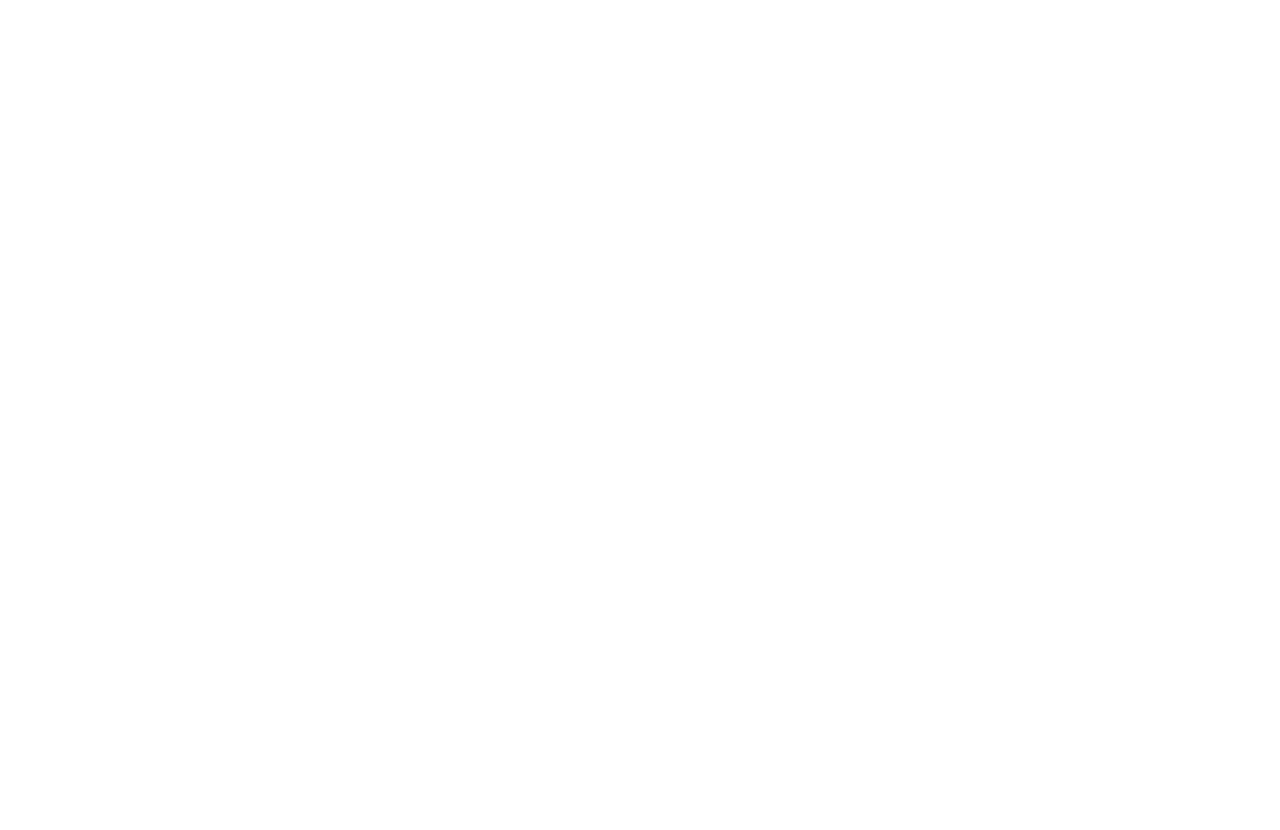
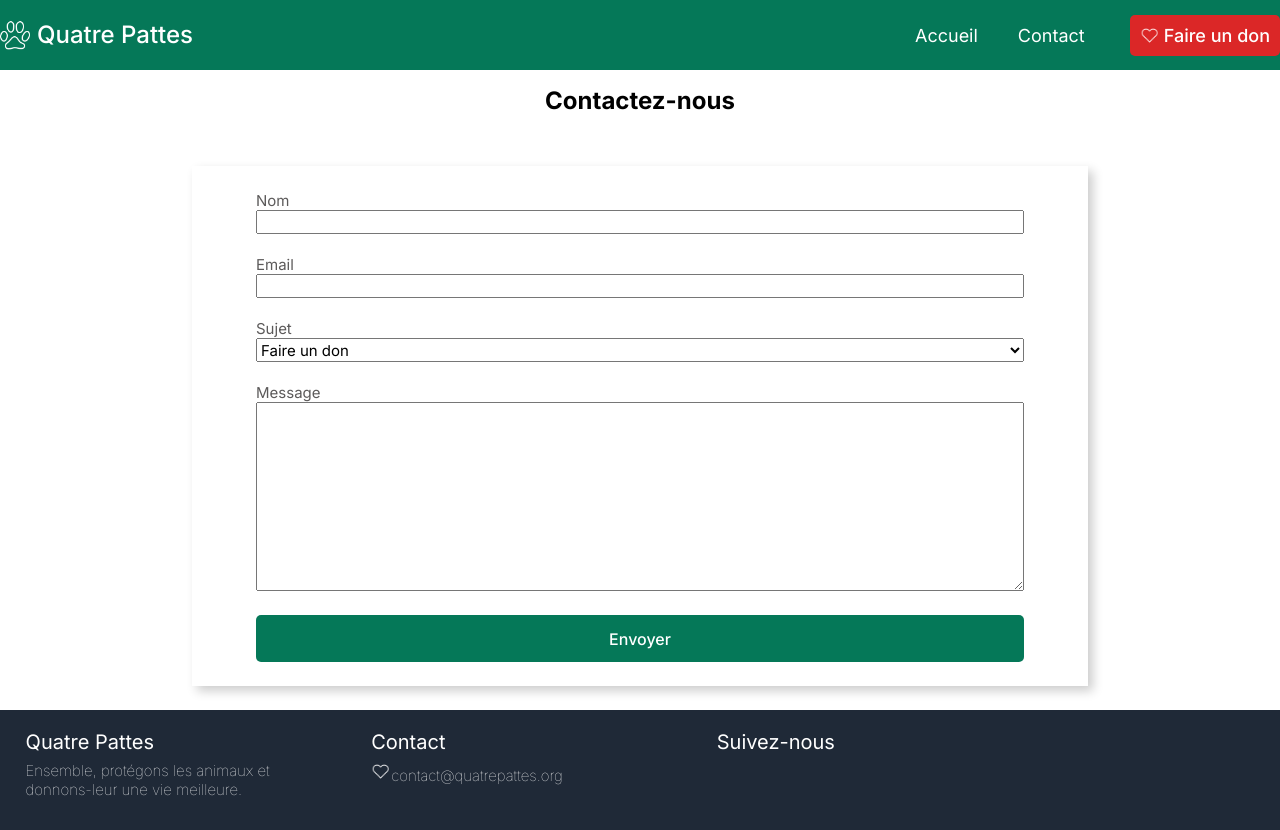
Before and after one commit to clemencemls/Quatre-pattes, a plain HTML site: page contact.html in a window 1280 px wide. Before the commit the page ends 800 px from the top, so only its background shows below. Drawn offline with Linux system fonts and the light colour scheme.

Commit message:
ajout de la page contact

```diff
--- a/contact.html
+++ b/contact.html
@@ -0,0 +1,97 @@
+<!DOCTYPE html>
+<html lang="en">
+  <head>
+    <meta charset="UTF-8" />
+    <meta name="viewport" content="width=device-width, initial-scale=1.0" />
+    <title>Quatre Pattes</title>
+    <link rel="stylesheet" href="css/global.css" />
+    <link rel="shortcut icon" href="Images/Logo.png" type="image/x-icon" />
+  </head>
+  <body>
+    <header class="header">
+      <nav class="header__nav">
+        <div class="nav__logo">
+          <img src="Images/Logo.png" alt="" class="nav__logo-img" />
+          <p class="nav__logo-txt">Quatre Pattes</p>
+        </div>
+        <div class="nav__menu">
+          <ul class="nav__menu-liste">
+            <li><a class="nav__menu-li" href="index.html">Accueil</a></li>
+            <li><a class="nav__menu-li" href="contact.html">Contact</a></li>
+          </ul>
+          <a class="nav__menu-lien" href="#don">
+            <button class="nav__menu-all-button" class="button-header">
+              <img class="nav__menu-heart" src="Images/heartlogo.png" alt="" />
+              Faire un don
+            </button>
+          </a>
+        </div>
+      </nav>
+    </header>
+    <main>
+      <section class="main__formulaire" id="marge">
+        <h1 class="don__titre">Contactez-nous</h1>
+        <div class="main__formulaire__bloc">
+          <div class="formulaire">
+            <form action="traitement.php" method="POST">
+              <label class="formulaire__bloc-txt" for="name">Nom</label><br />
+              <input type="text" id="name" name="name" required /><br /><br />
+              <label class="formulaire__bloc-txt" for="email">Email</label
+              ><br />
+              <input
+                type="email"
+                id="email"
+                name="email"
+                required
+              /><br /><br />
+              <label class="formulaire__bloc-txt" for="langue">Sujet</label
+              ><br />
+              <select id="langue" name="langue" required>
+                <option value="don">Faire un don</option>
+                <option value="benevole">Devenir bénévole</option>
+                <option value="general">Questions générales</option>
+              </select>
+              <br /><br />
+              <label class="formulaire__bloc-txt" for="message">Message</label
+              ><br />
+              <textarea
+                id="message"
+                name="message"
+                rows="4"
+                required
+              ></textarea>
+              <br />
+              <br />
+
+              <button id="bouton-formulaire" type="submit">Envoyer</button>
+            </form>
+          </div>
+        </div>
+      </section>
+    </main>
+    <footer class="main__footer">
+      <div class="footer__nav">
+        <div class="footer__nav__menu">
+          <p class="footer__nav__menu-titre">Quatre Pattes</p>
+          <p class="footer__nav__menu-p">
+            Ensemble, protégons les animaux et donnons-leur une vie meilleure.
+          </p>
+        </div>
+        <div class="footer__nav__menu">
+          <p class="footer__nav__menu-titre">Contact</p>
+          <p class="footer__nav__menu-p">
+            <img
+              src="Images/heartlogo.png"
+              alt=""
+              class="nav__menu-heart"
+            />contact@quatrepattes.org
+          </p>
+        </div>
+        <div class="footer__nav__menu">
+          <p class="footer__nav__menu-titre">Suivez-nous</p>
+        </div>
+      </div>
+    </footer>
+    <script src="javascript/formulaire-contact.js"></script>
+  </body>
+</html>
--- a/css/main.css
+++ b/css/main.css
@@ -298,3 +298,69 @@
   /* texte à l'interieur des blocs gris */
   font-size: 13px;
 }
+
+/* PAGE FORMULAIRE */
+
+.main__formulaire {
+  /* section */
+
+  display: flex;
+  flex-direction: column;
+  justify-content: center;
+  align-items: center;
+  gap: 4vw;
+}
+.main__formulaire__bloc {
+  /* bordure element */
+  width: 70vw;
+  height: 65vh;
+  display: flex;
+  flex-direction: column;
+  justify-content: center;
+  align-items: center;
+  border-color: var(--light-grey) solid;
+  box-shadow: 5px 5px 10px rgba(0, 0, 0, 0.2);
+}
+
+.formulaire__bloc-txt {
+  font-size: var(--texte-paragraphe-font-size);
+  color: var(--grey);
+}
+
+.formulaire {
+  width: 60vw;
+  height: 59vh;
+}
+
+form {
+  width: 100%;
+  height: 100%;
+}
+
+input,
+select {
+  width: 100%;
+  height: 3vh;
+  font-size: 15px;
+}
+
+textarea {
+  width: 100%;
+  height: 40%;
+}
+
+#bouton-formulaire {
+  width: 100%;
+  height: 10%;
+  color: white;
+  font-size: 16px;
+  font-weight: 500;
+  background-color: var(--dark-green);
+  border: none;
+  border-radius: 5px;
+  cursor: pointer;
+  display: flex;
+  justify-content: center;
+  align-items: center;
+  padding: 10px 10px;
+}
```
Also changed, not shown: index.html (+1 -1 lines), javascript/formulaire-contact.js (added).
